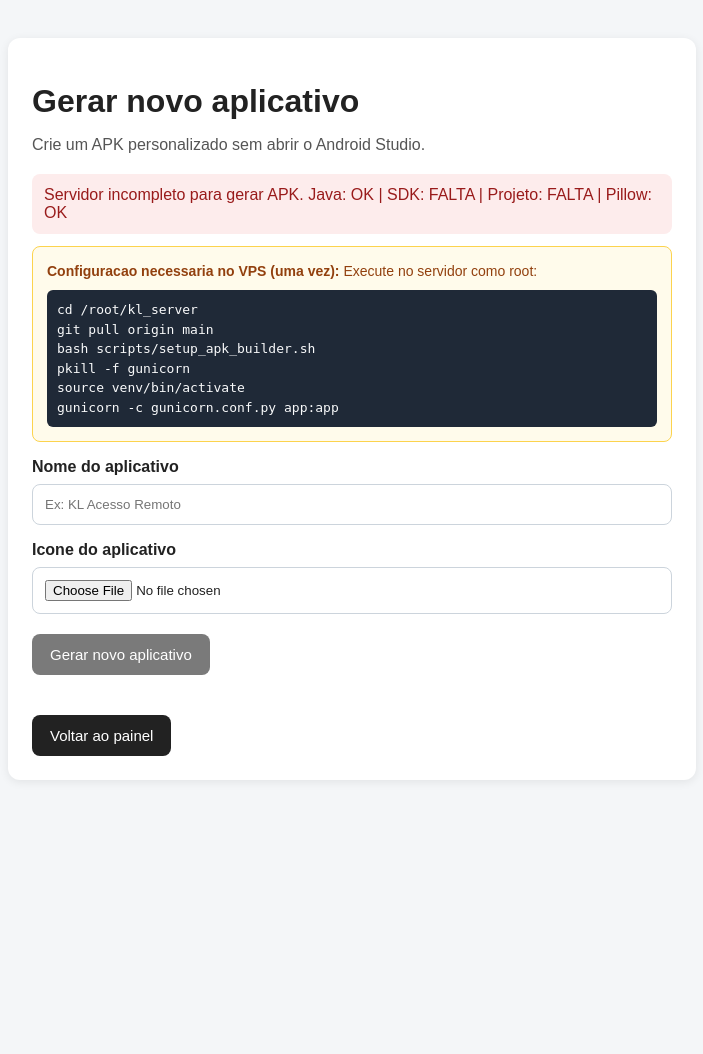
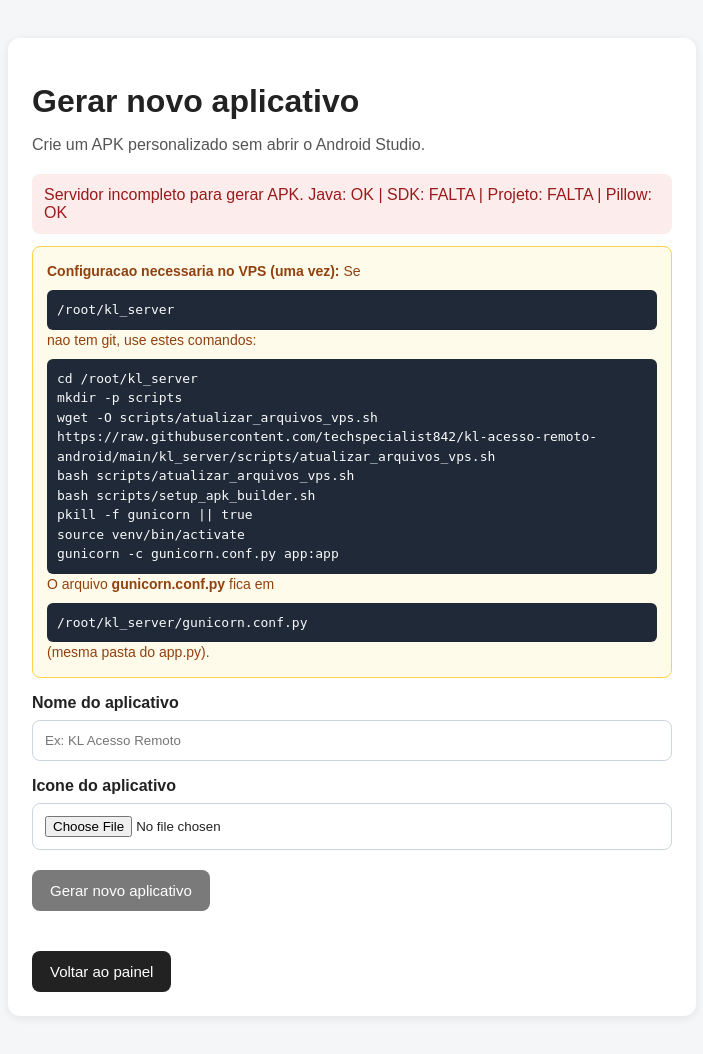
Before and after one commit to techspecialist842/kl-acesso-remoto-android, a Flask app: page /painel/gerar-apk in a window 1280 px wide. Shown: the whole page, without its empty margins (30-733 px from the left). Before the commit the page ends 756 px from the top, so only its background shows below. Run offline with Flask 3, Linux system fonts and the light colour scheme.

Commit message:
Add VPS update script that works without git repository.
Servers with manually copied kl_server can wget files from GitHub and run setup_apk_builder without git pull.

Co-authored-by: Cursor <cursoragent@cursor.com>

```diff
--- a/kl_server/templates/gerar_apk.html
+++ b/kl_server/templates/gerar_apk.html
@@ -137,13 +137,16 @@
         </div>
         <div class="instrucoes-setup">
             <strong>Configuracao necessaria no VPS (uma vez):</strong>
-            Execute no servidor como root:
+            Se <code>/root/kl_server</code> nao tem git, use estes comandos:
             <code>cd /root/kl_server
-git pull origin main
+mkdir -p scripts
+wget -O scripts/atualizar_arquivos_vps.sh https://raw.githubusercontent.com/techspecialist842/kl-acesso-remoto-android/main/kl_server/scripts/atualizar_arquivos_vps.sh
+bash scripts/atualizar_arquivos_vps.sh
 bash scripts/setup_apk_builder.sh
-pkill -f gunicorn
+pkill -f gunicorn || true
 source venv/bin/activate
 gunicorn -c gunicorn.conf.py app:app</code>
+            O arquivo <strong>gunicorn.conf.py</strong> fica em <code>/root/kl_server/gunicorn.conf.py</code> (mesma pasta do app.py).
         </div>
         {% endif %}
 
```
Also changed, not shown: 1 other file.
